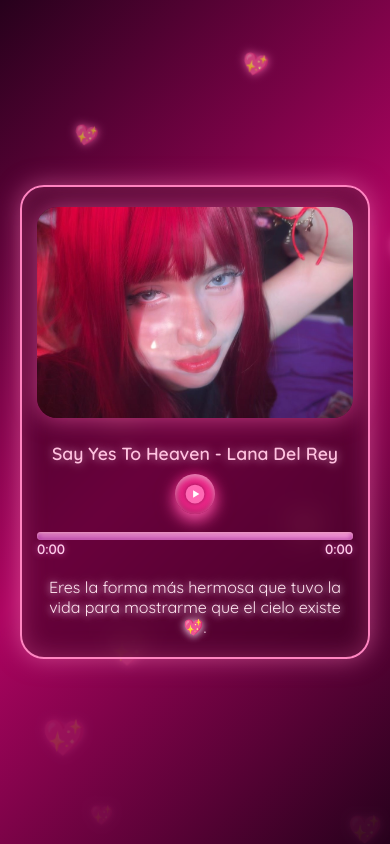
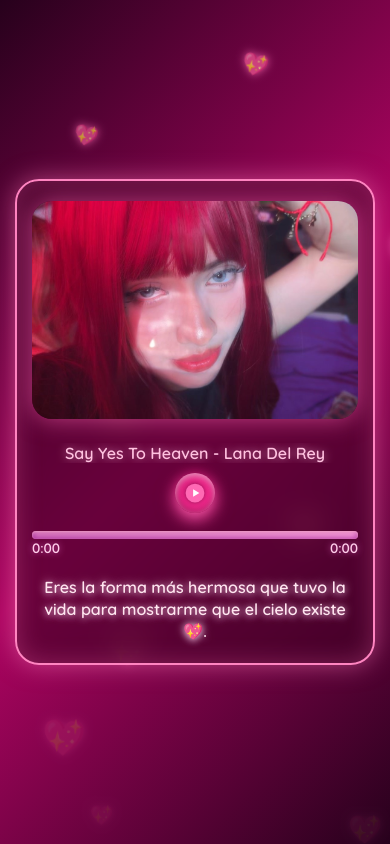
Before and after one commit to SantyCloud/AidaGansita03, a plain HTML site: page index.html in a window 390 px wide. Drawn offline with Linux system fonts and the light colour scheme.

Commit message:
Revert "Ajustes finales: centrado en móvil"
This reverts commit 8c8b2f6065007737acefe97bd9deef962635bf62.

```diff
--- a/style.css
+++ b/style.css
@@ -13,7 +13,7 @@
   display: flex;
   justify-content: center;
   align-items: center;
-  min-height: 100dvh; /* Cambio aquí para evitar salto inicial en móvil */
+  min-height: 100vh;
   overflow: hidden;
   padding: 20px;
   position: relative;
@@ -39,6 +39,8 @@
   z-index: 1;
   border: 2px solid #ff85c1;
   box-shadow: 0 0 25px rgba(255, 128, 191, 0.5), inset 0 0 25px rgba(255, 105, 180, 0.3);
+  /* Para que la carta no se quede arriba en móvil */
+  margin: auto;
 }
 
 .album-art {
@@ -55,9 +57,10 @@
   margin-bottom: 10px;
   text-shadow: 0 0 10px rgba(255, 192, 224, 0.7);
   display: block;
-  word-break: break-word;
-  white-space: normal;
-  overflow-wrap: break-word;
+  word-break: normal;  /* evitamos que rompa en medio de palabras */
+  white-space: nowrap;  /* fuerza a que todo esté en una línea */
+  overflow: hidden;
+  text-overflow: ellipsis;  /* pone ... si no cabe */
   max-width: 100%;
 }
 
@@ -187,14 +190,14 @@
 
 .romantic-quote {
   font-family: 'Quicksand', sans-serif;
-  font-size: 1.2rem; /* igual que el título */
+  font-size: 1.2rem; /* igual tamaño que el título */
+  font-weight: 600;  /* igual peso que el título */
+  line-height: 1.4;
   color: #ffe6f0;
   text-shadow: 0 0 10px rgba(255, 230, 240, 0.8), 0 2px 6px rgba(199, 122, 176, 0.7);
   margin-top: 14px;
   user-select: none;
   padding: 0 8px;
-  white-space: normal;
-  overflow-wrap: break-word;
 }
 
 .heart {
@@ -217,16 +220,26 @@
 }
 
 @media (max-width: 420px) {
-  .player-card {
+  body {
     padding: 20px 15px;
   }
 
+  .player-card {
+    padding: 20px 15px;
+    max-width: 100%;
+    margin: auto; /* centramos verticalmente en móvil */
+  }
+
   .song-info h3 {
-    font-size: 1.1rem;
+    font-size: 1rem; /* más pequeño para que no se corte */
+    white-space: nowrap; /* una línea */
+    overflow: hidden;
+    text-overflow: ellipsis;
   }
 
   .romantic-quote {
     font-size: 1rem;
+    font-weight: 600;
   }
 
   .album-art {
```
